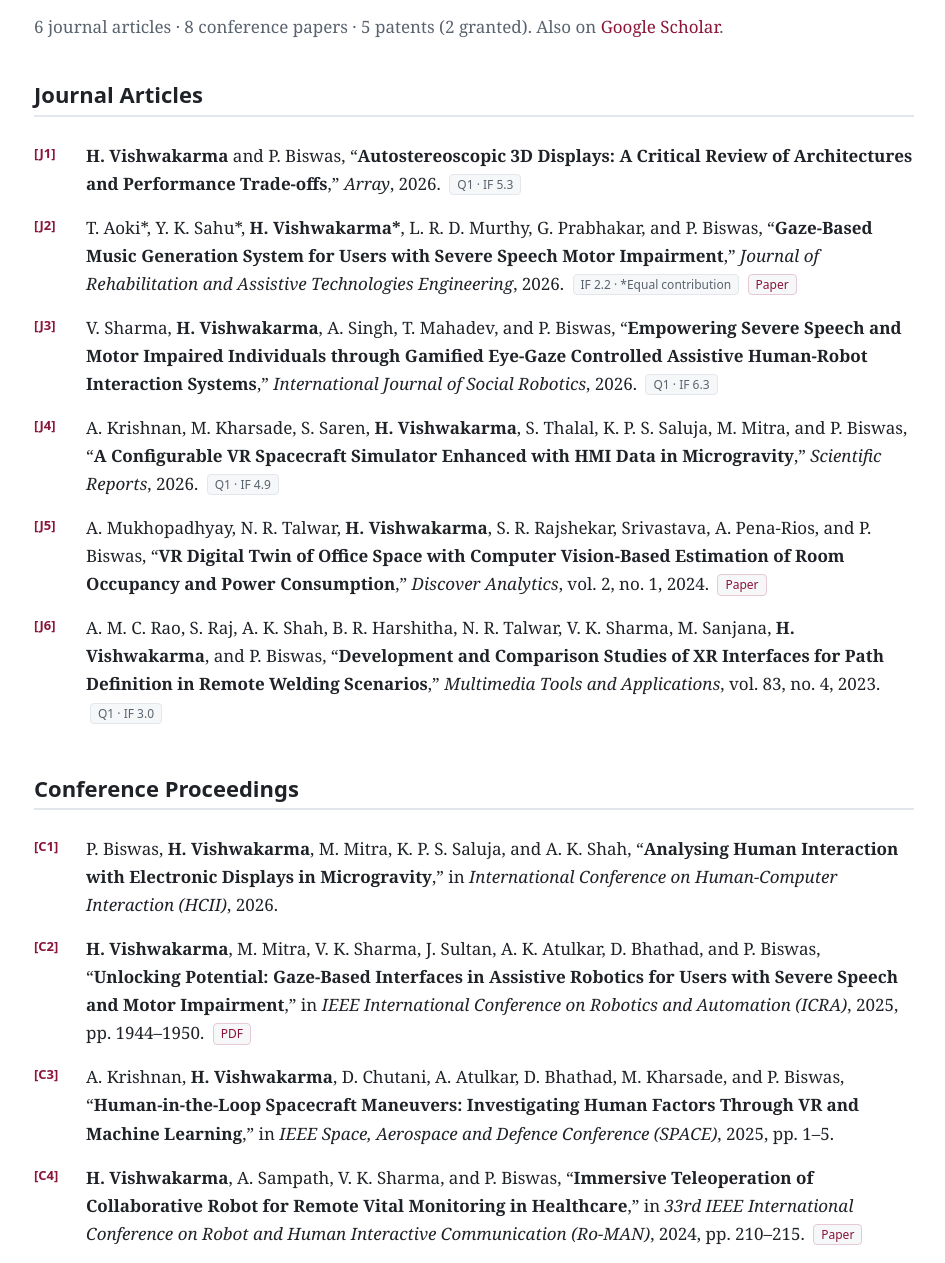
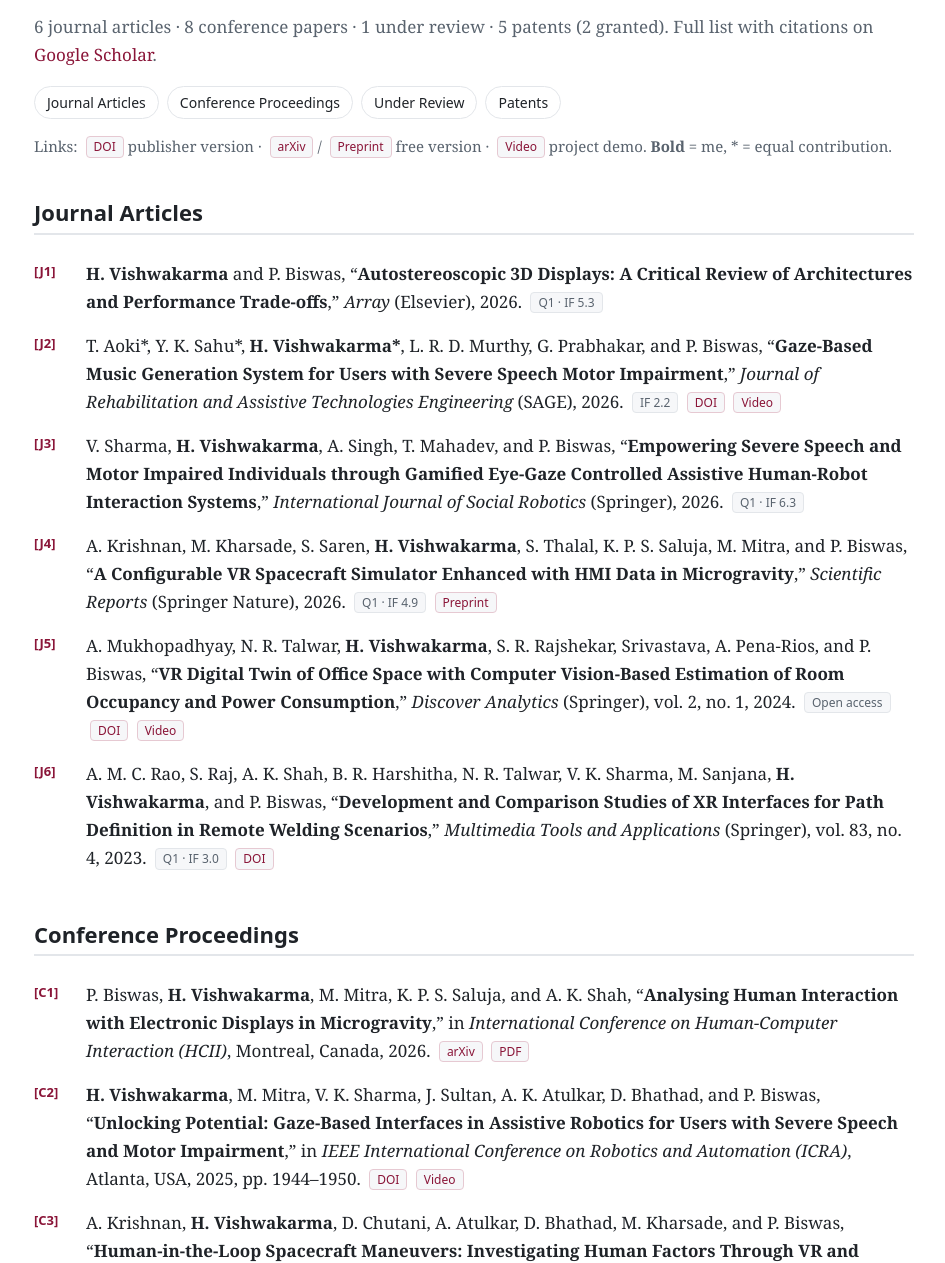
Before and after one commit to himnshu-debug/himnshu-debug.github.io, a plain HTML site: page publications.html in a window 1280 px wide. Shown: the part 136-1399 px from the top of the page, without its empty margins (166-1111 px from the left). Drawn offline with Linux system fonts and the light colour scheme.

Commit message:
Publications: add DOI, arXiv, preprint and video links; fix dead ICRA PDF link
Co-Authored-By: Claude Opus 5.5 <noreply@anthropic.com>

```diff
--- a/publications.html
+++ b/publications.html
@@ -25,36 +25,90 @@
 
 <main>
   <h1>Publications</h1>
-  <p class="muted">6 journal articles · 8 conference papers · 5 patents (2 granted). Also on
-  <a href="https://scholar.google.com/citations?user=ktqjVN0AAAAJ&amp;hl=en">Google Scholar</a>.</p>
+  <p class="muted">6 journal articles · 8 conference papers · 1 under review · 5 patents (2 granted).
+  Full list with citations on <a href="https://scholar.google.com/citations?user=ktqjVN0AAAAJ&amp;hl=en">Google Scholar</a>.</p>
 
+  <ul class="chips">
+    <li><a href="#journals">Journal Articles</a></li>
+    <li><a href="#conferences">Conference Proceedings</a></li>
+    <li><a href="#review">Under Review</a></li>
+    <li><a href="#patents">Patents</a></li>
+  </ul>
+  <p class="small muted">Links: <span class="badge link">DOI</span> publisher version ·
+  <span class="badge link">arXiv</span> / <span class="badge link">Preprint</span> free version ·
+  <span class="badge link">Video</span> project demo. <span class="me">Bold</span> = me, * = equal contribution.</p>
+
+  <section id="journals">
   <h2>Journal Articles</h2>
   <ol class="pubs j">
-    <li><span class="me">H. Vishwakarma</span> and P. Biswas, “<span class="ptitle">Autostereoscopic 3D Displays: A Critical Review of Architectures and Performance Trade-offs</span>,” <em>Array</em>, 2026. <span class="badge">Q1 · IF 5.3</span></li>
-    <li>T. Aoki*, Y. K. Sahu*, <span class="me">H. Vishwakarma*</span>, L. R. D. Murthy, G. Prabhakar, and P. Biswas, “<span class="ptitle">Gaze-Based Music Generation System for Users with Severe Speech Motor Impairment</span>,” <em>Journal of Rehabilitation and Assistive Technologies Engineering</em>, 2026. <span class="badge">IF 2.2 · *Equal contribution</span> <a class="badge link" href="https://journals.sagepub.com/doi/full/10.1177/20556683261476038">Paper</a></li>
-    <li>V. Sharma, <span class="me">H. Vishwakarma</span>, A. Singh, T. Mahadev, and P. Biswas, “<span class="ptitle">Empowering Severe Speech and Motor Impaired Individuals through Gamified Eye-Gaze Controlled Assistive Human-Robot Interaction Systems</span>,” <em>International Journal of Social Robotics</em>, 2026. <span class="badge">Q1 · IF 6.3</span></li>
-    <li>A. Krishnan, M. Kharsade, S. Saren, <span class="me">H. Vishwakarma</span>, S. Thalal, K. P. S. Saluja, M. Mitra, and P. Biswas, “<span class="ptitle">A Configurable VR Spacecraft Simulator Enhanced with HMI Data in Microgravity</span>,” <em>Scientific Reports</em>, 2026. <span class="badge">Q1 · IF 4.9</span></li>
-    <li>A. Mukhopadhyay, N. R. Talwar, <span class="me">H. Vishwakarma</span>, S. R. Rajshekar, Srivastava, A. Pena-Rios, and P. Biswas, “<span class="ptitle">VR Digital Twin of Office Space with Computer Vision-Based Estimation of Room Occupancy and Power Consumption</span>,” <em>Discover Analytics</em>, vol. 2, no. 1, 2024. <a class="badge link" href="https://doi.org/10.1007/s44257-024-00008-z">Paper</a></li>
-    <li>A. M. C. Rao, S. Raj, A. K. Shah, B. R. Harshitha, N. R. Talwar, V. K. Sharma, M. Sanjana, <span class="me">H. Vishwakarma</span>, and P. Biswas, “<span class="ptitle">Development and Comparison Studies of XR Interfaces for Path Definition in Remote Welding Scenarios</span>,” <em>Multimedia Tools and Applications</em>, vol. 83, no. 4, 2023. <span class="badge">Q1 · IF 3.0</span></li>
+    <li><span class="me">H. Vishwakarma</span> and P. Biswas, “<span class="ptitle">Autostereoscopic 3D Displays: A Critical Review of Architectures and Performance Trade-offs</span>,” <em>Array</em> (Elsevier), 2026.
+      <span class="badge">Q1 · IF 5.3</span></li>
+
+    <li>T. Aoki*, Y. K. Sahu*, <span class="me">H. Vishwakarma*</span>, L. R. D. Murthy, G. Prabhakar, and P. Biswas, “<span class="ptitle">Gaze-Based Music Generation System for Users with Severe Speech Motor Impairment</span>,” <em>Journal of Rehabilitation and Assistive Technologies Engineering</em> (SAGE), 2026.
+      <span class="badge">IF 2.2</span>
+      <a class="badge link" href="https://doi.org/10.1177/20556683261476038">DOI</a>
+      <a class="badge link" href="https://www.youtube.com/watch?v=l1WJuoaSvBQ">Video</a></li>
+
+    <li>V. Sharma, <span class="me">H. Vishwakarma</span>, A. Singh, T. Mahadev, and P. Biswas, “<span class="ptitle">Empowering Severe Speech and Motor Impaired Individuals through Gamified Eye-Gaze Controlled Assistive Human-Robot Interaction Systems</span>,” <em>International Journal of Social Robotics</em> (Springer), 2026.
+      <span class="badge">Q1 · IF 6.3</span></li>
+
+    <li>A. Krishnan, M. Kharsade, S. Saren, <span class="me">H. Vishwakarma</span>, S. Thalal, K. P. S. Saluja, M. Mitra, and P. Biswas, “<span class="ptitle">A Configurable VR Spacecraft Simulator Enhanced with HMI Data in Microgravity</span>,” <em>Scientific Reports</em> (Springer Nature), 2026.
+      <span class="badge">Q1 · IF 4.9</span>
+      <a class="badge link" href="https://doi.org/10.21203/rs.3.rs-9697554/v1">Preprint</a></li>
+
+    <li>A. Mukhopadhyay, N. R. Talwar, <span class="me">H. Vishwakarma</span>, S. R. Rajshekar, Srivastava, A. Pena-Rios, and P. Biswas, “<span class="ptitle">VR Digital Twin of Office Space with Computer Vision-Based Estimation of Room Occupancy and Power Consumption</span>,” <em>Discover Analytics</em> (Springer), vol. 2, no. 1, 2024.
+      <span class="badge">Open access</span>
+      <a class="badge link" href="https://doi.org/10.1007/s44257-024-00008-z">DOI</a>
+      <a class="badge link" href="https://www.youtube.com/watch?v=2i2ReskNbw4">Video</a></li>
+
+    <li>A. M. C. Rao, S. Raj, A. K. Shah, B. R. Harshitha, N. R. Talwar, V. K. Sharma, M. Sanjana, <span class="me">H. Vishwakarma</span>, and P. Biswas, “<span class="ptitle">Development and Comparison Studies of XR Interfaces for Path Definition in Remote Welding Scenarios</span>,” <em>Multimedia Tools and Applications</em> (Springer), vol. 83, no. 4, 2023.
+      <span class="badge">Q1 · IF 3.0</span>
+      <a class="badge link" href="https://doi.org/10.1007/s11042-023-17604-y">DOI</a></li>
   </ol>
+  </section>
 
+  <section id="conferences">
   <h2>Conference Proceedings</h2>
   <ol class="pubs c">
-    <li>P. Biswas, <span class="me">H. Vishwakarma</span>, M. Mitra, K. P. S. Saluja, and A. K. Shah, “<span class="ptitle">Analysing Human Interaction with Electronic Displays in Microgravity</span>,” in <em>International Conference on Human-Computer Interaction (HCII)</em>, 2026.</li>
-    <li><span class="me">H. Vishwakarma</span>, M. Mitra, V. K. Sharma, J. Sultan, A. K. Atulkar, D. Bhathad, and P. Biswas, “<span class="ptitle">Unlocking Potential: Gaze-Based Interfaces in Assistive Robotics for Users with Severe Speech and Motor Impairment</span>,” in <em>IEEE International Conference on Robotics and Automation (ICRA)</em>, 2025, pp. 1944–1950. <a class="badge link" href="https://cambum.net/ICRA25/ICRA25_Himanshu.pdf">PDF</a></li>
-    <li>A. Krishnan, <span class="me">H. Vishwakarma</span>, D. Chutani, A. Atulkar, D. Bhathad, M. Kharsade, and P. Biswas, “<span class="ptitle">Human-in-the-Loop Spacecraft Maneuvers: Investigating Human Factors Through VR and Machine Learning</span>,” in <em>IEEE Space, Aerospace and Defence Conference (SPACE)</em>, 2025, pp. 1–5.</li>
-    <li><span class="me">H. Vishwakarma</span>, A. Sampath, V. K. Sharma, and P. Biswas, “<span class="ptitle">Immersive Teleoperation of Collaborative Robot for Remote Vital Monitoring in Healthcare</span>,” in <em>33rd IEEE International Conference on Robot and Human Interactive Communication (Ro-MAN)</em>, 2024, pp. 210–215. <a class="badge link" href="https://doi.org/10.1109/RO-MAN60168.2024.10731386">Paper</a></li>
-    <li><span class="me">H. Vishwakarma</span> and P. Biswas, “<span class="ptitle">VR to AR 3D Display: Enhancing Remote Tele-Operation in Healthcare with User-Friendly Interface</span>,” in <em>Workshop on Human Behavior Data Acquisition for HRI at IEEE Ro-MAN</em>, 2024.</li>
-    <li>G. C. A. Krishnan, <span class="me">H. Vishwakarma</span>, M. Kharsade, and P. Biswas, “<span class="ptitle">Comparison of View Orientation in Manned Spacecraft Through Virtual Reality Simulation</span>,” in <em>IEEE Space, Aerospace and Defence Conference (SPACE)</em>, 2024, pp. 820–823. <a class="badge link" href="https://doi.org/10.1109/SPACE63117.2024.10668244">Paper</a></li>
-    <li>A. Muraleedharan, A. JH, <span class="me">H. Vishwakarma</span>, K. Kashyap, and P. Biswas, “<span class="ptitle">Eye-Gaze-Enabled Assistive Robotic Stamp Printing System for Individuals with Severe Speech and Motor Impairment</span>,” in <em>Companion Proceedings of the 29th International Conference on Intelligent User Interfaces (IUI)</em>, 2024, pp. 24–29. <a class="badge link" href="https://doi.org/10.1145/3640544.3645236">Paper</a></li>
-    <li><span class="me">H. Vishwakarma</span>, V. K. Sharma, and P. Biswas, “<span class="ptitle">A Collaborative Robot for Safe and Remote Monitoring of Vitals in a Healthcare Setup</span>,” in <em>IEEE International Conference on Robotics and Automation (ICRA), Video Track</em>, 2023.</li>
+    <li>P. Biswas, <span class="me">H. Vishwakarma</span>, M. Mitra, K. P. S. Saluja, and A. K. Shah, “<span class="ptitle">Analysing Human Interaction with Electronic Displays in Microgravity</span>,” in <em>International Conference on Human-Computer Interaction (HCII)</em>, Montreal, Canada, 2026.
+      <a class="badge link" href="https://arxiv.org/abs/2604.17322">arXiv</a>
+      <a class="badge link" href="https://arxiv.org/pdf/2604.17322">PDF</a></li>
+
+    <li><span class="me">H. Vishwakarma</span>, M. Mitra, V. K. Sharma, J. Sultan, A. K. Atulkar, D. Bhathad, and P. Biswas, “<span class="ptitle">Unlocking Potential: Gaze-Based Interfaces in Assistive Robotics for Users with Severe Speech and Motor Impairment</span>,” in <em>IEEE International Conference on Robotics and Automation (ICRA)</em>, Atlanta, USA, 2025, pp. 1944–1950.
+      <a class="badge link" href="https://doi.org/10.1109/ICRA55743.2025.11128213">DOI</a>
+      <a class="badge link" href="https://www.youtube.com/watch?v=yIQKK4kV1Jk">Video</a></li>
+
+    <li>A. Krishnan, <span class="me">H. Vishwakarma</span>, D. Chutani, A. Atulkar, D. Bhathad, M. Kharsade, and P. Biswas, “<span class="ptitle">Human-in-the-Loop Spacecraft Maneuvers: Investigating Human Factors Through VR and Machine Learning</span>,” in <em>IEEE Space, Aerospace and Defence Conference (SPACE)</em>, Bengaluru, India, 2025, pp. 1–5.
+      <a class="badge link" href="https://doi.org/10.1109/SPACE65882.2025.11170892">DOI</a></li>
+
+    <li><span class="me">H. Vishwakarma</span>, A. Sampath, V. K. Sharma, and P. Biswas, “<span class="ptitle">Immersive Teleoperation of Collaborative Robot for Remote Vital Monitoring in Healthcare</span>,” in <em>33rd IEEE International Conference on Robot and Human Interactive Communication (Ro-MAN)</em>, Pasadena, USA, 2024, pp. 210–215.
+      <a class="badge link" href="https://doi.org/10.1109/RO-MAN60168.2024.10731386">DOI</a>
+      <a class="badge link" href="https://www.youtube.com/watch?v=ojd53OWRt78">Video</a></li>
+
+    <li><span class="me">H. Vishwakarma</span> and P. Biswas, “<span class="ptitle">VR to AR 3D Display: Enhancing Remote Tele-Operation in Healthcare with User-Friendly Interface</span>,” in <em>Workshop on Human Behavior Data Acquisition for HRI (HUBEDA) at IEEE Ro-MAN</em>, Pasadena, USA, 2024.
+      <span class="badge">Poster</span></li>
+
+    <li>G. C. A. Krishnan, <span class="me">H. Vishwakarma</span>, M. Kharsade, and P. Biswas, “<span class="ptitle">Comparison of View Orientation in Manned Spacecraft Through Virtual Reality Simulation</span>,” in <em>IEEE Space, Aerospace and Defence Conference (SPACE)</em>, Bengaluru, India, 2024, pp. 820–823.
+      <a class="badge link" href="https://doi.org/10.1109/SPACE63117.2024.10668244">DOI</a>
+      <a class="badge link" href="https://arxiv.org/abs/2404.13933">arXiv</a>
+      <a class="badge link" href="https://www.youtube.com/watch?v=kz4na4fS_B4">Video</a></li>
+
+    <li>A. Muraleedharan, A. JH, <span class="me">H. Vishwakarma</span>, K. Kashyap, and P. Biswas, “<span class="ptitle">Eye-Gaze-Enabled Assistive Robotic Stamp Printing System for Individuals with Severe Speech and Motor Impairment</span>,” in <em>Companion Proceedings of the 29th International Conference on Intelligent User Interfaces (ACM IUI)</em>, 2024, pp. 24–29.
+      <a class="badge link" href="https://doi.org/10.1145/3640544.3645236">DOI</a>
+      <a class="badge link" href="https://www.youtube.com/watch?v=U0WBvHvzI3M">Video</a></li>
+
+    <li><span class="me">H. Vishwakarma</span>, V. K. Sharma, and P. Biswas, “<span class="ptitle">A Collaborative Robot for Safe and Remote Monitoring of Vitals in a Healthcare Setup</span>,” in <em>IEEE International Conference on Robotics and Automation (ICRA), Video Track</em>, London, UK, 2023.</li>
   </ol>
+  </section>
 
+  <section id="review">
   <h2>Under Review</h2>
   <ol class="pubs u">
     <li>Y. K. Sahu, <span class="me">H. Vishwakarma</span>, M. Nihil, and P. Biswas, “<span class="ptitle">Gaze-Based Navigation of Companion Rover with Vision-Language Models (VLM) for Users with Severe Speech and Motor Impairment</span>,” submitted to <em>IEEE ICRA 2026</em>.</li>
   </ol>
+  </section>
 
+  <section id="patents">
   <h2>Patents</h2>
   <ol class="pubs p">
     <li><span class="me">H. Vishwakarma</span>, S. Farate, V. K. Sharma, P. Biswas, “<span class="ptitle">A System for Determining At Least One Medical Parameter of a Subject</span>,” Indian Patent No. 481398. <span class="badge">Granted</span></li>
@@ -63,6 +117,7 @@
     <li><span class="me">H. Vishwakarma</span>, B. Katarya, P. Biswas, “<span class="ptitle">A Collaborative Multi-Layer Display System and a Method Thereof</span>,” Indian Patent Application No. 202541107146. <span class="badge">Filed</span></li>
     <li>Y. P. Singh, <span class="me">H. Vishwakarma</span>, S. Damodaran, P. Biswas, B. Newman, A. Pena-Rios, “<span class="ptitle">Mobile Robot for Automated Remote Site Surveys</span>.” <span class="badge">Filed</span></li>
   </ol>
+  </section>
 </main>
 
 <footer><div class="inner">
```
Also changed, not shown: projects.html (+1 -1 lines).
